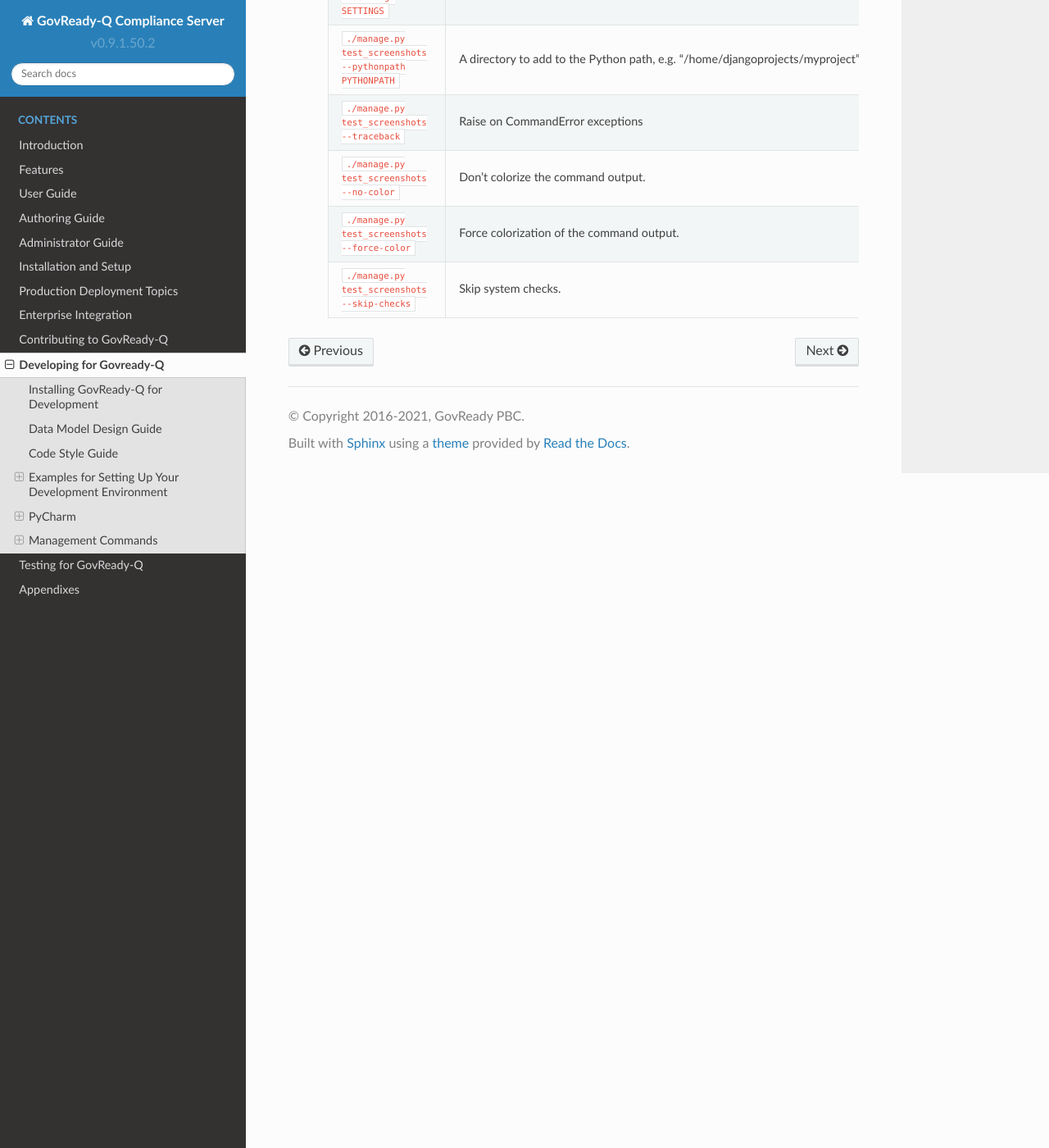
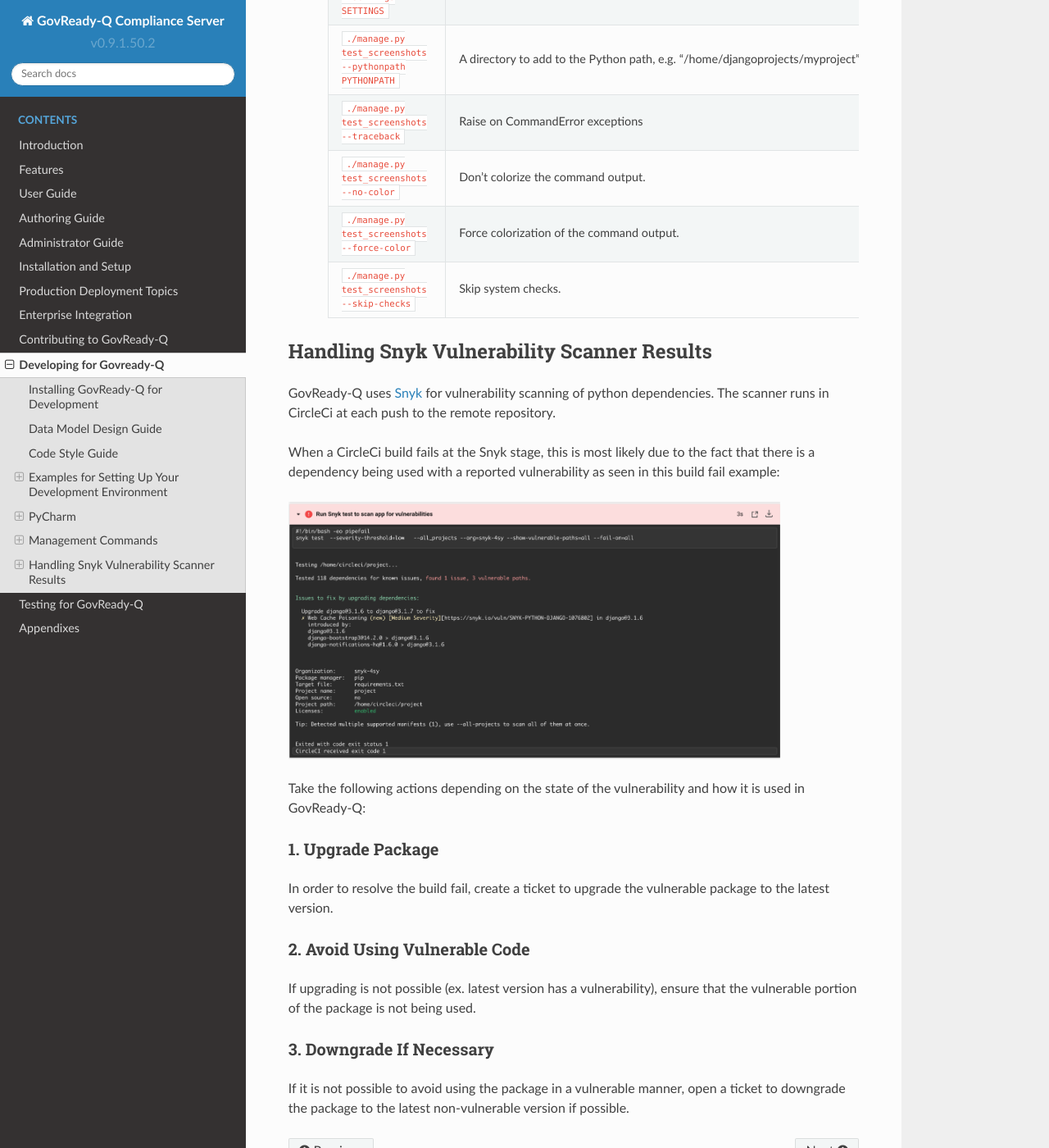
Before and after one commit to GovReady/govready-q-docs, a Sphinx documentation site: the page built from source/developing-for-govready-q/index.rst, in a window 1280 px wide and 1400 px high, scrolled down 7028 px. Shown: the whole window at 82% size. Built offline with Sphinx 7.4.7 and the Read the Docs theme 2.0.0, drawn with Linux system fonts in a browser that asks for light colours.

Commit message:
Added Snyk Vulnerability Section to Docs (#32)

```diff
--- a/source/developing-for-govready-q/index.rst
+++ b/source/developing-for-govready-q/index.rst
@@ -282,3 +282,30 @@
     +---------------------------------------------------------------------+-------------------------------------------------------------------------------------------------------------------------------------------------------------+
     | ``./manage.py test_screenshots --skip-checks``                      |   Skip system checks.                                                                                                                                       |
     +---------------------------------------------------------------------+-------------------------------------------------------------------------------------------------------------------------------------------------------------+
+
+Handling Snyk Vulnerability Scanner Results
+############################################
+
+.. _Snyk: https://snyk.io/
+
+GovReady-Q uses `Snyk`_ for vulnerability scanning of python dependencies. The scanner runs in CircleCi at each push to the remote repository.
+
+When a CircleCi build fails at the Snyk stage, this is most likely due to the fact that there is a dependency being used with a reported vulnerability as seen in this build fail example:
+
+.. image:: ../assets/snyk_circleci_fail.png
+  :width: 600
+
+Take the following actions depending on the state of the vulnerability and how it is used in GovReady-Q:
+
+
+1. Upgrade Package
+------------------------------------------
+In order to resolve the build fail, create a ticket to upgrade the vulnerable package to the latest version.
+
+2. Avoid Using Vulnerable Code
+------------------------------------------
+If upgrading is not possible (ex. latest version has a vulnerability), ensure that the vulnerable portion of the package is not being used.
+
+3. Downgrade If Necessary
+------------------------------------------
+If it is not possible to avoid using the package in a vulnerable manner, open a ticket to downgrade the package to the latest non-vulnerable version if possible.
```
Also changed, not shown: source/assets/snyk_circleci_fail.png (added).
